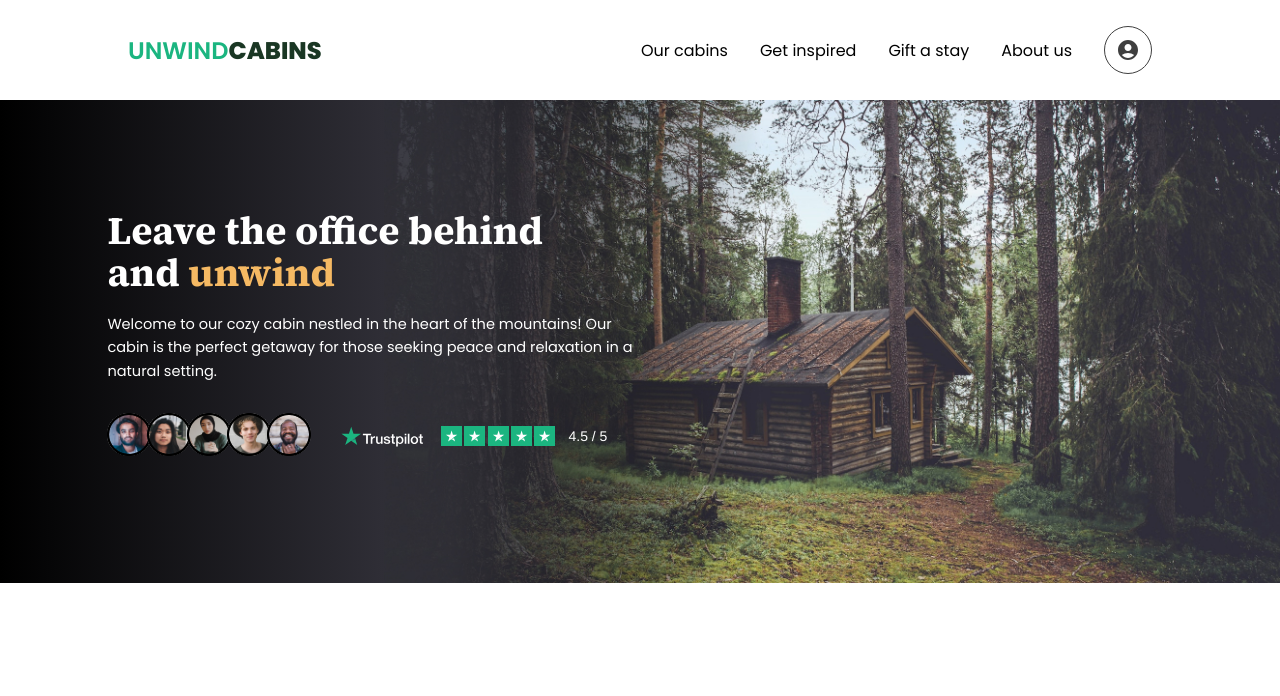
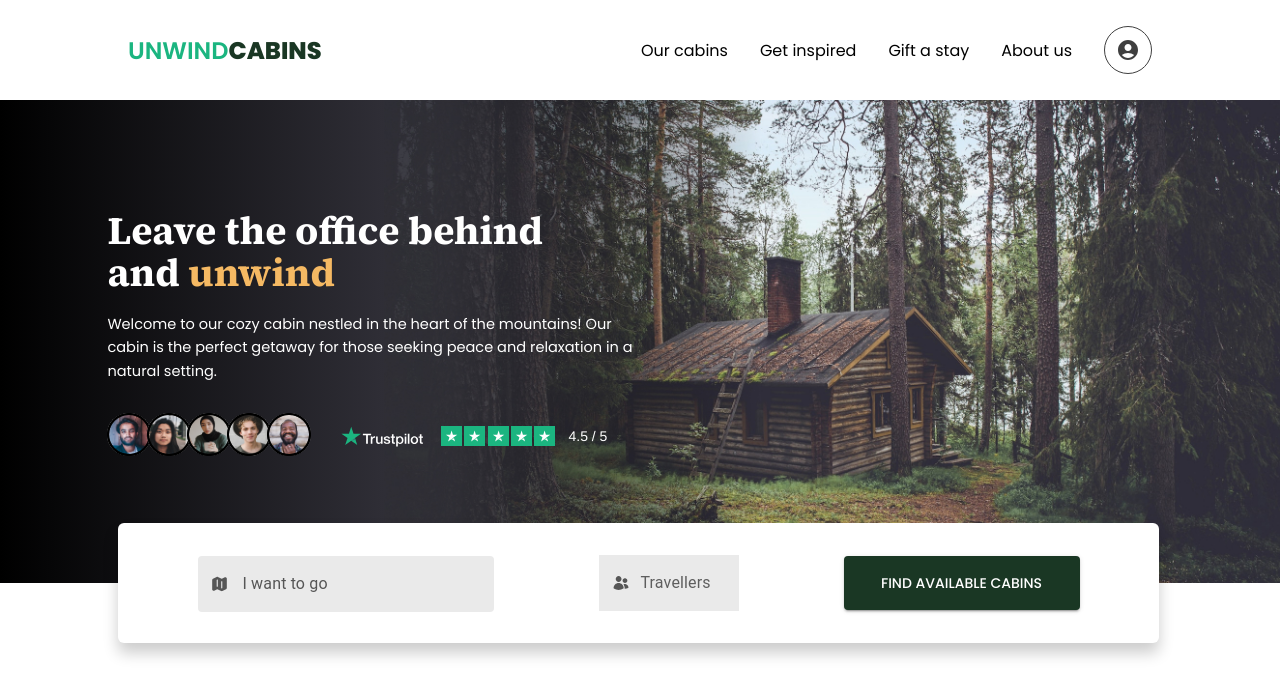
Before and after one commit to yevmot/UnwindCabins-TypeScript, a React (Create React App) app: page / in a window 1280 px wide. Shown: the top 696 px of the page. Built offline with nearby package versions, Linux system fonts and the light colour scheme.

Commit message:
work with form location and travellers

```diff
--- a/src/components/buttons/Button.tsx
+++ b/src/components/buttons/Button.tsx
@@ -0,0 +1,31 @@
+import { createTheme, ThemeProvider } from '@mui/material';
+import Button from '@mui/material/Button';
+import { FC } from 'react';
+
+interface ButtonProps {
+  onClick?: () => void;
+  variant?: 'contained' | 'outlined' | 'text';
+  children?: React.ReactNode;
+}
+
+const theme = createTheme({
+  typography: {
+    fontFamily: 'Poppins, sans-serif',
+  },
+  palette: {
+    primary: {
+      main: '#1a3724',
+      dark: '#1a3724e5',
+    },
+  },
+});
+
+const BasicButtons: FC<ButtonProps> = ({ onClick, variant = 'contained', children }) => {
+  return (
+    <ThemeProvider theme={theme}>
+      <Button onClick={onClick} variant={variant}>{children}</Button>
+    </ThemeProvider>
+  );
+};
+
+export default BasicButtons;
--- a/src/components/header/header-comps/HeaderComps.tsx
+++ b/src/components/header/header-comps/HeaderComps.tsx
@@ -11,7 +11,7 @@ export const HeaderComps = (): JSX.Element => {
       <div className="header-container">
         <HeaderBg />
         <HeaderContent />
-        {/* <HeaderSearch /> */}
+        <HeaderSearch />
       </div>
     </div>
   );
--- a/src/components/header/header-comps/header-content/headerContent.css
+++ b/src/components/header/header-comps/header-content/headerContent.css
@@ -18,15 +18,7 @@
     font-weight: 400;
     margin: 10px 0 30px;
 }
-@media (max-width: 767px) {
-    .header-text {
-        margin: 5px 0;
-        font-size: calc(8px + (8 + 8 * 0.7) * ((100vw - 320px)/ 1561));
-    }
-    .header-reviews {
-        display: none !important;
-    }
-}
+
 .header-reviews {
     display: flex;
     justify-content: space-between;
--- a/src/components/header/header-comps/header-search/HeaderSearch.tsx
+++ b/src/components/header/header-comps/header-search/HeaderSearch.tsx
@@ -1,13 +1,10 @@
 // import React, { useState } from "react";
-
-// import Location from "./location/Location";
-// import Travellers from "./travellers/Travellers";
-// import FormBtn from "./button/FormBtn";
-// import DatePickers from "./datepicker/DatePickers";
-// import FormModal from "./../../../modals/FormModal";
 
 import { JSX } from 'react';
 import './headerSearch.css';
+import SearchBtn from './search-button/SearchButton';
+import Location from './search-location/SearchLocation';
+import BasicSelect from './search-travellers/SearchTravellers';
 
 export const HeaderSearch = (): JSX.Element => {
 //   const [isActive, setIsActive] = useState(false);
@@ -17,10 +14,10 @@ export const HeaderSearch = (): JSX.Element => {
       <div className="form-container">
         <div className="form">
           {/* <FormModal isActive={isActive} setIsActive={setIsActive} /> */}
-          {/* <Location /> */}
+          <Location />
           {/* <DatePickers /> */}
-          {/* <Travellers /> */}
-          {/* <FormBtn setIsActive={setIsActive} /> */}
+          <BasicSelect />
+          <SearchBtn />
         </div>
       </div>
     </div>
--- /dev/null
+++ b/src/components/header/header-comps/header-search/search-button/SearchButton.tsx
@@ -0,0 +1,14 @@
+import BasicButtons from './../../../../buttons/Button';
+import { JSX } from 'react';
+
+const SearchBtn = (): JSX.Element => {
+  return (
+    <BasicButtons
+      // onClick={() => console.log('click')}
+    >
+      Find available cabins
+    </BasicButtons>
+  );
+};
+
+export default SearchBtn;
--- /dev/null
+++ b/src/components/header/header-comps/header-search/search-location/SearchLocation.tsx
@@ -0,0 +1,27 @@
+import Map from './../../../../../img/icons/map.svg';
+import { Box, TextField } from '@mui/material';
+import { JSX } from 'react';
+import './searchLocation.css';
+
+const MapIcon = ({ label = 'I want to go' }: { label?: string }): JSX.Element => {
+  return (
+    <Box sx={{ display: 'flex', alignItems: 'center', gap: 2 }}>
+      <img src={Map} alt="map" />
+      <span>{label}</span>
+    </Box>
+  );
+};
+
+const Location = (): JSX.Element => {
+  return (
+    <div className='search-location'>
+      <TextField
+        className='TextField'
+        label={<MapIcon/>}
+        variant="outlined"
+      />
+    </div>
+  );
+};
+
+export default Location;
--- /dev/null
+++ b/src/components/header/header-comps/header-search/search-location/searchLocation.css
@@ -0,0 +1,10 @@
+.TextField {
+    width: 296px;
+    height: 54px;
+}
+.MuiOutlinedInput-root fieldset {
+    border: none
+}
+.search-location span {
+    color: #565656;
+}
--- /dev/null
+++ b/src/components/header/header-comps/header-search/search-travellers/SearchTravellers.tsx
@@ -0,0 +1,46 @@
+import * as React from 'react';
+import Box from '@mui/material/Box';
+import InputLabel from '@mui/material/InputLabel';
+import MenuItem from '@mui/material/MenuItem';
+import FormControl from '@mui/material/FormControl';
+import Select, { SelectChangeEvent } from '@mui/material/Select';
+import TravImg from './../../../../../img/icons/travellers.svg';
+import './searchTravellers.css';
+
+export default function BasicSelect(): React.JSX.Element {
+  const [count, setCount] = React.useState('');
+
+  const handleChange = (event: SelectChangeEvent) => {
+    setCount(event.target.value as string);
+  };
+
+  return (
+    <Box sx={{ minWidth: 140, backgroundColor: '#EAEAEA' }}>
+      <FormControl className='formControl' fullWidth>
+        <InputLabel
+          sx={{
+            display: 'flex',
+            alignItems: 'center',
+          }}>
+          <img
+            src={TravImg}
+            alt="Travellers Icon"
+            style={{ marginRight: 12, width: 16, height: 16 }}
+          />
+        Travellers
+        </InputLabel>
+        <Select
+          value={count}
+          label="Travellers"
+          onChange={handleChange}
+        >
+          <MenuItem value={1}>1</MenuItem>
+          <MenuItem value={2}>2</MenuItem>
+          <MenuItem value={3}>3</MenuItem>
+          <MenuItem value={4}>4</MenuItem>
+          <MenuItem value={5}>5</MenuItem>
+        </Select>
+      </FormControl>
+    </Box>
+  );
+}
--- /dev/null
+++ b/src/components/header/header-comps/header-search/search-travellers/searchTravellers.css
@@ -0,0 +1,6 @@
+.formControl path {
+    display: none;
+}
+.css-wbl8k0-MuiFormLabel-root-MuiInputLabel-root.Mui-focused {
+    color: #565656c2 !important;
+}
--- a/src/styles/main.css
+++ b/src/styles/main.css
@@ -1,4 +1,5 @@
 @import url("./reset.css");
+@import url('./media.css');
 @import url("https://fonts.googleapis.com/css2?family=Poppins:wght@400;500;600;800&display=swap");
 @import url("https://fonts.googleapis.com/css2?family=Source+Serif+4:opsz,wght@8..60,200..900&display=swap");
 
--- /dev/null
+++ b/src/styles/media.css
@@ -0,0 +1,10 @@
+/* HEADER */
+@media (max-width: 767px) {
+    .header-text {
+        margin: 5px 0;
+        font-size: calc(8px + (8 + 8 * 0.7) * ((100vw - 320px)/ 1561));
+    }
+    .header-reviews {
+        display: none !important;
+    }
+}
```
